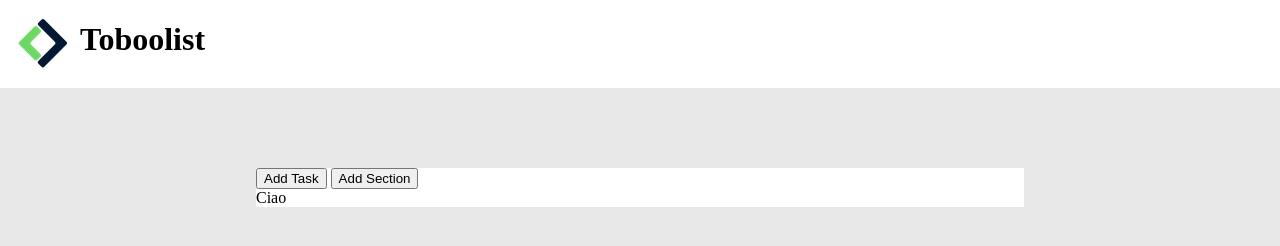
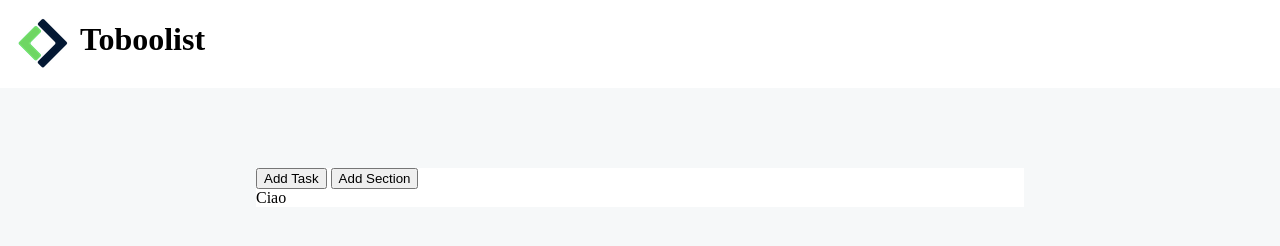
Before and after one commit to Claudio-Bernardinetti/html-css-toboolist, a plain HTML site: page index.html in a window 1280 px wide. Drawn offline with Linux system fonts and the light colour scheme.

Commit message:
add colors

```diff
--- a/style.css
+++ b/style.css
@@ -6,16 +6,26 @@ body {
 }
 
 header {
-    background-color: white;
+    background-color: var(--bool-white);
     padding-bottom: 0.5rem;
 
 }
 :root {
-    --bool-lightgrey: #e8e8e8;
+    --bool-white: #ffffff;
+    --bool-lightgrey: #f6f8f9;
+    --bool-blue1: #47adf1;
+    --bool-blue2: #45abe9;
+    --bool-purple: #9c72e4;
+    --bool-green1: #64c0a8;
+    --bool-green2: #b0c926;
+    --bool-orange: #f29e33;
+    --bool-pink: #d863a0;
+
 }
 
 img {
     margin: 1rem;
+
 }
 h1 {
     margin-left: 5rem;
@@ -23,7 +33,7 @@ h1 {
 }
 
 main {
-    background-color: white;
+    background-color: var(--bool-white);
     margin-top: 5rem;
     margin-left: 20%;
     margin-right: 20%;
```
